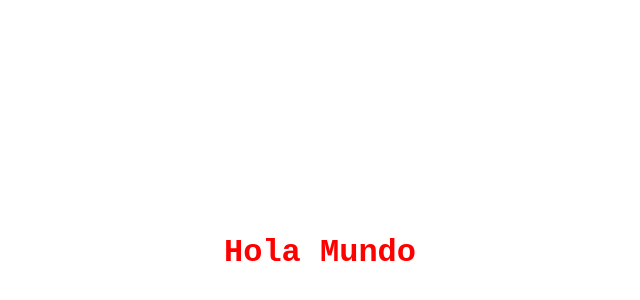
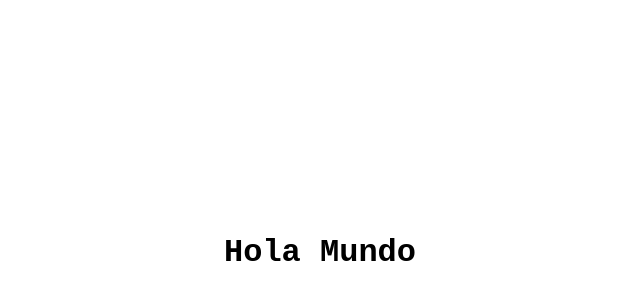
Before and after one commit to AlexanderPortillo/prueba, a plain HTML site: page index.html in a window 1280 px wide. Shown: the part 148-448 px from the top of the page, without its empty margins (320-960 px from the left). Drawn offline with Linux system fonts and the light colour scheme.

Commit message:
eliminamos estilos

```diff
--- a/index.html
+++ b/index.html
@@ -18,9 +18,7 @@
 				justify-content: center;
 				align-items: center;
 				align-content: center;
-				color: red;
 				font-family: 'Courier New', Courier, monospace;
-				box-shadow: 10px 10px 20px rgba(0, 0, 0, 0.5);
 			}
 		</style>
 	</head>
```
